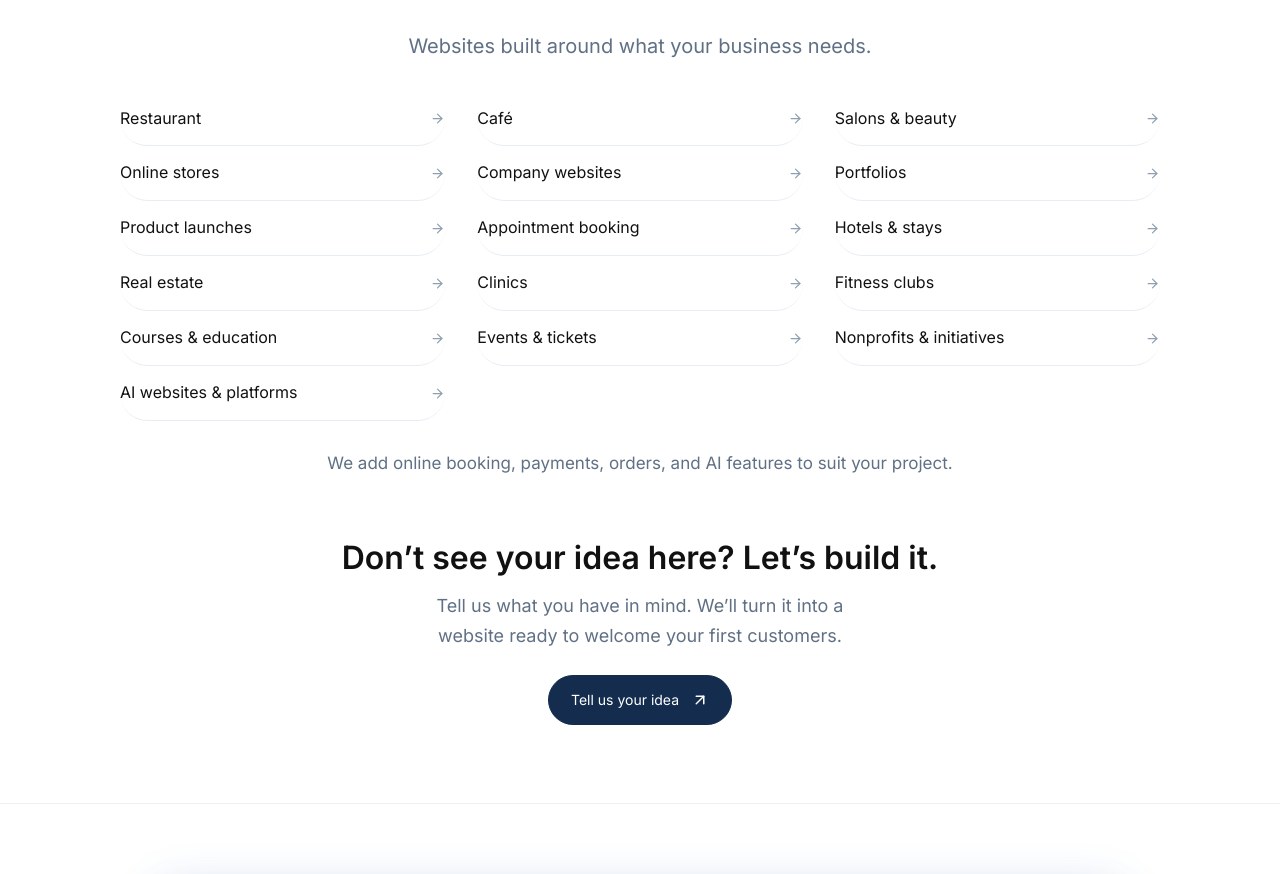
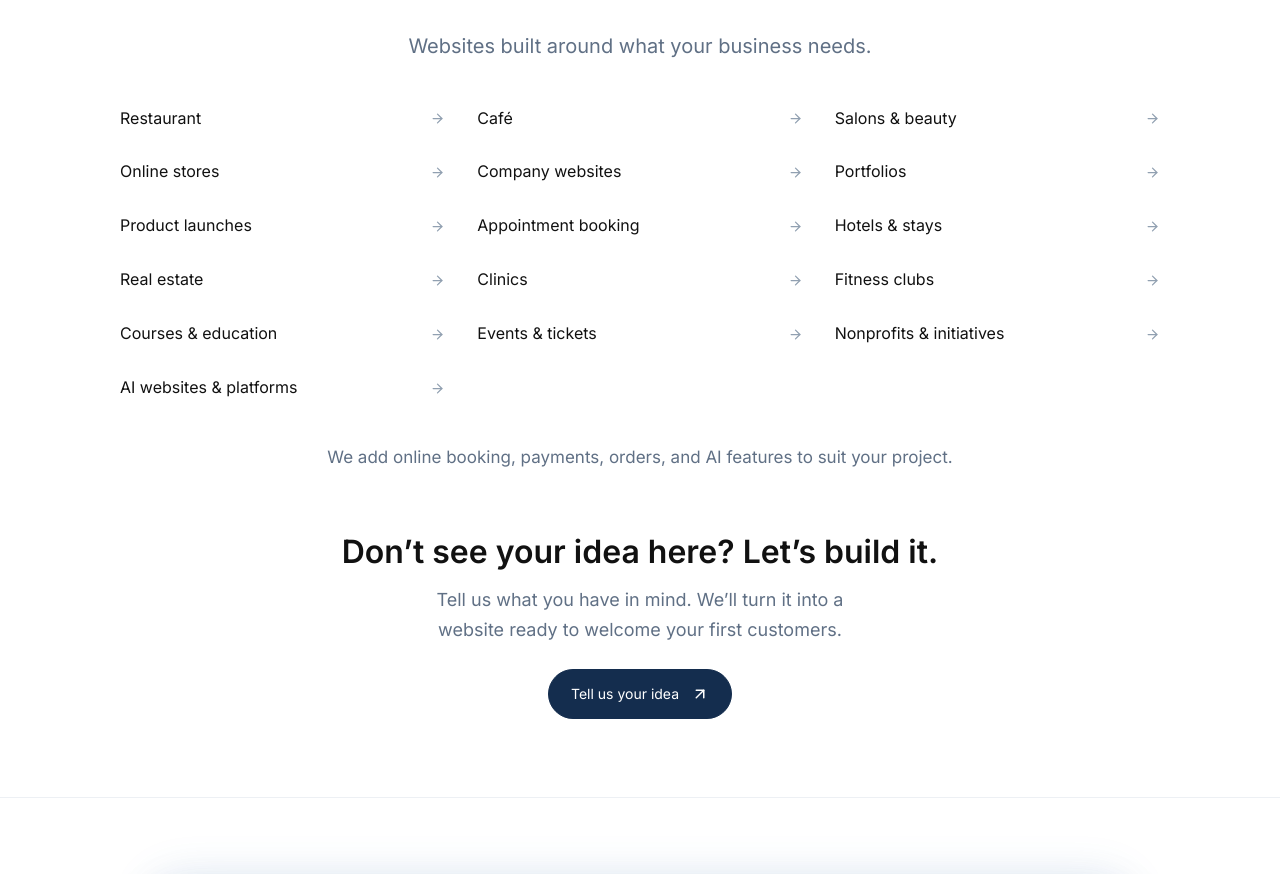
Before and after one commit to m1o223/bluem-ndwebs-rv-cefronend, a Next.js app: page / in a window 1280 px wide. Shown: the part 1529-2403 px from the top of the page. Built offline with nearby package versions, Linux system fonts and the light colour scheme; no server answers.

Commit message:
Refine What We Do category links

```diff
--- a/components/home/what-we-do.module.css
+++ b/components/home/what-we-do.module.css
@@ -10,10 +10,18 @@
 .folioPhone { z-index: 3; width: 14%; margin-inline-start: -4%; }
 .description { max-width: 700px; margin: 16px auto 30px; color: #607085; font-size: 20px; line-height: 1.6; }
 .types { display: grid; grid-template-columns: repeat(3, minmax(0, 1fr)); gap: 0 32px; margin: 0; padding: 0; text-align: start; }
-.typeButton { display: flex; min-width: 0; align-items: center; justify-content: space-between; gap: 12px; width: 100%; padding: 14px 0; border: 0; border-bottom: 1px solid #e8edf3; background: transparent; color: var(--bluemind-text); cursor: pointer; font: inherit; font-size: 16px; line-height: 1.55; text-align: start; }
-.typeButton > span { color: inherit; }
+.typeButton { display: flex; min-width: 0; align-items: center; justify-content: space-between; gap: 12px; width: 100%; padding: 14px 0; border: 0; background: transparent; color: var(--bluemind-text); cursor: pointer; font: inherit; font-size: 16px; line-height: 1.55; text-align: start; transition: color 160ms ease; }
+.typeButton > span { color: inherit; text-decoration: none; text-decoration-color: transparent; text-decoration-thickness: 1px; text-underline-offset: 4px; transition: color 160ms ease, text-decoration-color 160ms ease; }
 .typeButton svg { flex: 0 0 auto; color: #91a0b1; }
+.typeButton[data-active="true"] > span { color: var(--bluemind-blue); }
+.typeButton:active,
+.typeButton:hover,
+.typeButton:focus-visible { border: 0; border-bottom: 0; background: transparent !important; border-color: transparent !important; box-shadow: none !important; transform: none !important; }
 .typeButton:focus-visible { outline: 2px solid var(--bluemind-blue); outline-offset: 4px; border-radius: 4px; }
+.typeButton:focus-visible > span { color: var(--bluemind-blue); text-decoration-line: underline; text-decoration-color: currentColor; }
+@media (hover: hover) and (pointer: fine) {
+  .typeButton:hover > span { color: var(--bluemind-blue); text-decoration-line: underline; text-decoration-color: currentColor; }
+}
 .section[dir="rtl"] .typeButton svg { transform: scaleX(-1); }
 .features { max-width: 800px; margin: 28px auto 0; color: #607085; font-size: 17px; line-height: 1.7; }
 .invitation { max-width: 900px; margin: 58px auto 25px; text-wrap: balance; }
```
